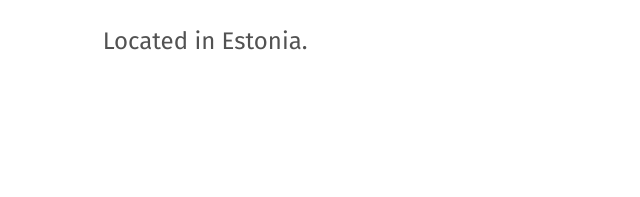
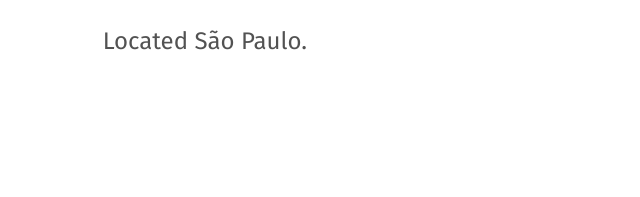
Before and after one commit to fecroce/fecroce.github.io, a plain HTML site: page index.html in a window 1280 px wide. Shown: the part 517-714 px from the top of the page, 404-1044 px from the left. Drawn offline with Linux system fonts and the light colour scheme.

Commit message:
troquei a localidade

```diff
--- a/index.html
+++ b/index.html
@@ -37,7 +37,7 @@
     <img src="./img/fefecv.jpg" alt="fernanda" width="360" height="520">
     <div>
       <h1>Front End<br> Developer &<br> UX/UI Designer</h1>
-      <p>Located in Estonia.</p>
+      <p>Located São Paulo.</p>
     </div>
 
   </main>
```
